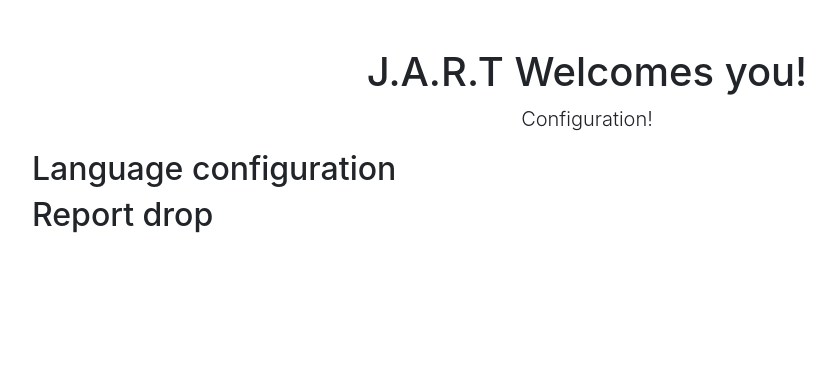
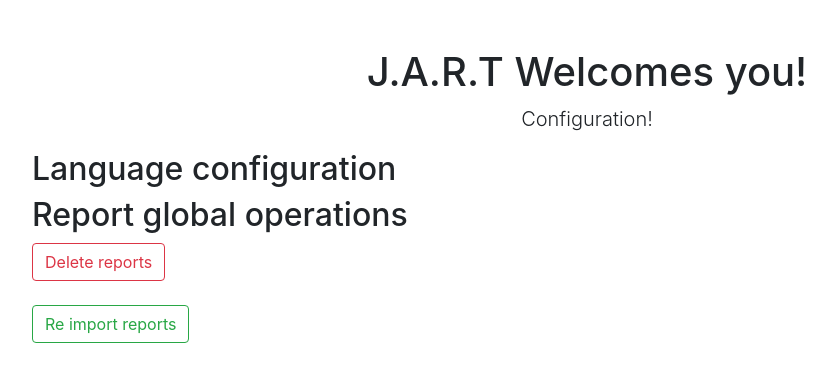
Before and after one commit to arkadyorg/xmlptranslator, a Flask app: page /configurator in a window 1280 px wide. Shown: the part 56-438 px from the top of the page, without its empty margins (53-888 px from the left). Run offline with Flask 2, Linux system fonts and the light colour scheme; some libraries are stand-ins or nearby versions.

Commit message:
added reports drop, reports reindex, reports translation for GUI

```diff
--- a/server.py
+++ b/server.py
@@ -5,10 +5,12 @@ from dblogic import (
                     update_report_local_name, language_id_by_code,
                     update_param_local_name, update_template_default,
                     default_templ_info, report_list_issue_bylang,
-                    language_code_by_id)
+                    language_code_by_id, delete_reports_data)
 from fileconsistency import local_dir_naming
-from filelogic import xdo_local_translate_out_copy, tmpl_local_out_copy
-from dictionary import dictionary_refresh
+from filelogic import xdo_local_translate_out_copy, tmpl_local_out_copy, report_reindex_igniter, template_reindex_igniter, parameters_reindex_igniter
+from dictionary import dictionary_refresh, report_names_autotranslate, report_parameters_autotranslate
+from dbconsistency import report_naming, parameters_lang_naming, templates_lang_naming
+
 
 app = Flask(__name__)
 
@@ -20,7 +22,7 @@ def index():
 
 
 @app.route("/configurator")
-def export():
+def config():
     return render_template('config.html')
 
 
@@ -98,5 +100,39 @@ def export_reports():
                             'reports_by_lang', lang_code=lang_code))
 
 
+@app.route("/post_config", methods=['POST'])
+def post_config():
+    drop = request.args['drop']
+    re_index = request.args['re_index']
+    if drop == '1':
+        delete_reports_data()
+    else:
+        pass
+    if re_index == '1':
+        report_reindex_igniter()
+        template_reindex_igniter()
+        parameters_reindex_igniter()
+        report_naming()
+        parameters_lang_naming()
+        templates_lang_naming()
+    else:
+        pass
+    return redirect(url_for('config'))
+
+
+@app.route("/post_translate", methods=['POST'])
+def post_translate():
+    lang_id = request.args['lang_id']
+    translate = request.args['translate']
+    lang_code = language_code_by_id(lang_id)
+    if translate == '1':
+        report_names_autotranslate(lang_id)
+        report_parameters_autotranslate(lang_id)
+    else:
+        pass
+    return redirect(
+                    url_for(
+                            'reports_by_lang', lang_code=lang_code))
+
 if __name__ == "__main__":
     app.run(port=1111, debug=True)
--- a/templates/config.html
+++ b/templates/config.html
@@ -27,8 +27,14 @@
 
       </div>
               <h1 class="h2">Language configuration</h1>
-        <h1 class="h2">Report drop</h1>
-    </div>
+        <h1 class="h2">Report global operations</h1>
+        <form method = "post" action="/post_config?drop=1&re_index=0">
+<button type="button submit" name="submit" class="btn btn-outline-danger">Delete reports</button>
+</form>
+</br>
+        <form method = "post" action="/post_config?drop=0&re_index=1">
+<button type="button submit" name="submit" class="btn btn-outline-success">Re import reports</button>
+</form>
 
     <!-- Bootstrap core JavaScript -->
     <script src="../static/jquery/jquery.min.js"></script>
--- a/templates/reportlist.html
+++ b/templates/reportlist.html
@@ -30,6 +30,10 @@
           <div class="d-flex justify-content-between flex-wrap flex-md-nowrap align-items-center pt-3 pb-2 mb-3 border-bottom">
             <h1 class="h2">You are in {{ language }} language extension</h1>
           </div>
+          <p class="h2">Report translate</p>
+          <form method = "post" action="/post_translate?lang_id={{ language_id }}&translate=1">
+<button type="button submit" name="submit" class="btn btn-outline-primary">Translate</button>
+</form>
             <p class="h2">Report statistics</p>
             <table class="table table-striped">
   <thead>
```
